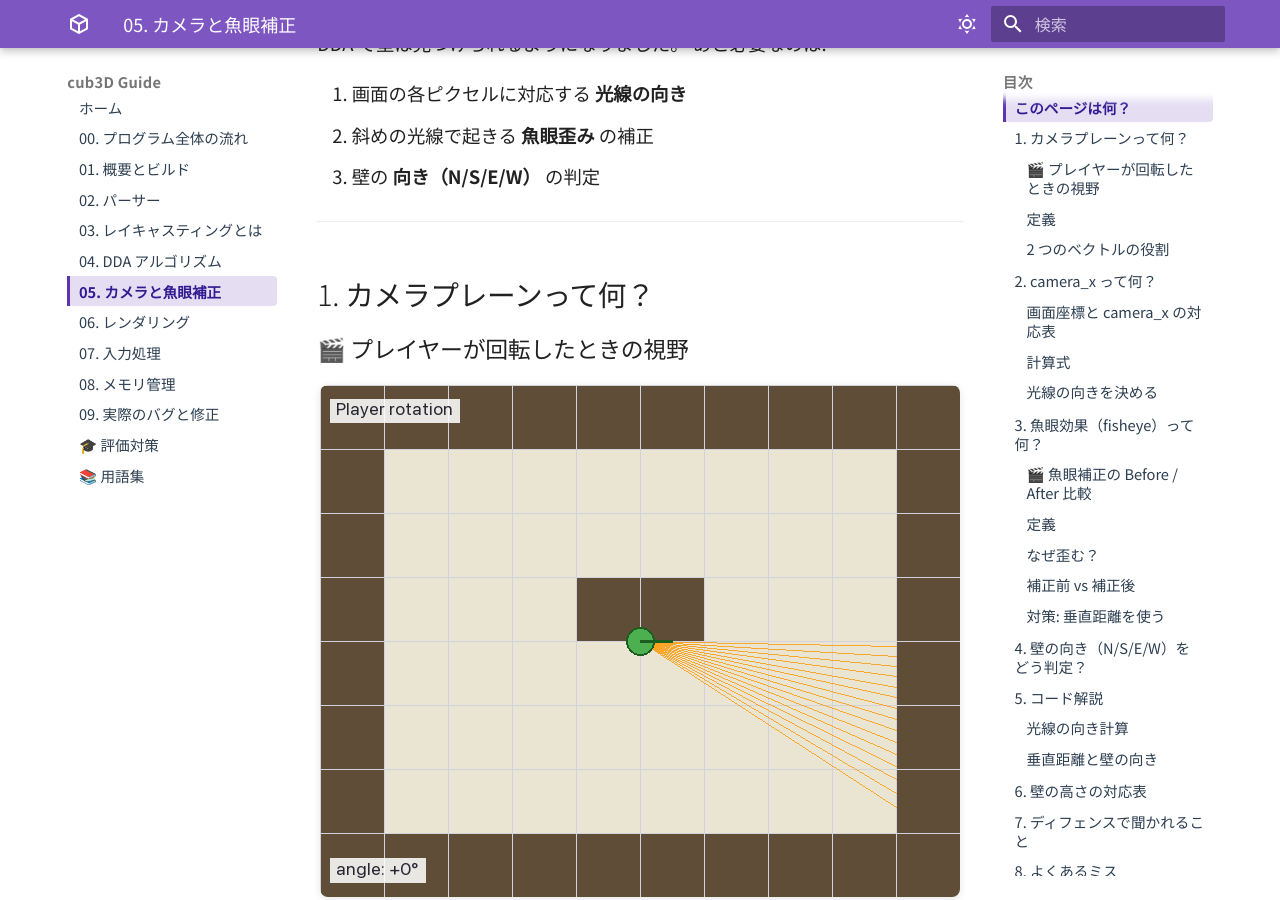
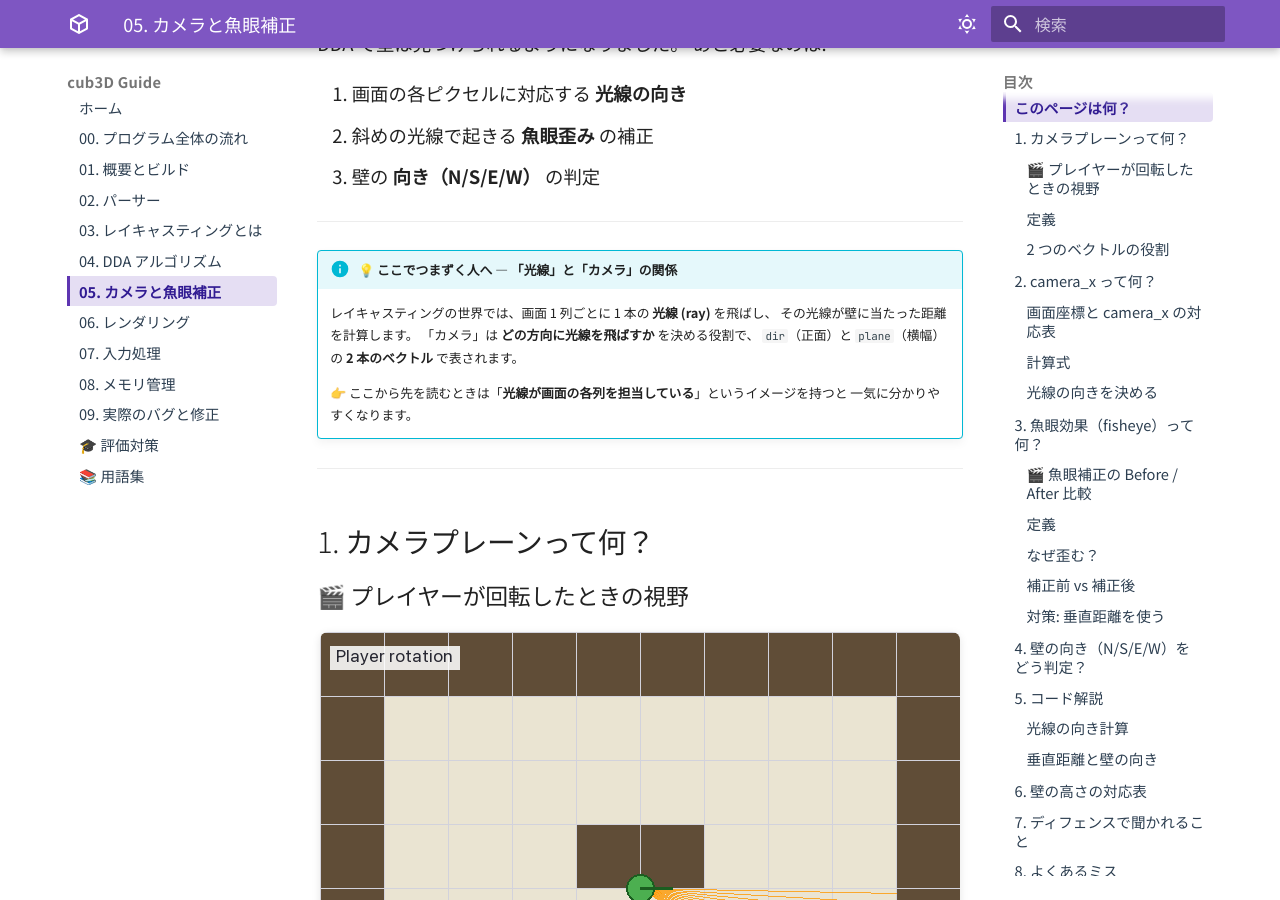
Before and after one commit to Tsunanko/cub3d-guide, an MkDocs documentation site: the page built from docs/05-camera.md, in a window 1280 px wide and 900 px high, scrolled down 477 px. Built offline with MkDocs 1.6.1 and Material for MkDocs 9.7.7, drawn with Linux system fonts in a browser that asks for light colours; some of the changed text lies outside the part shown.

Commit message:
Add beginner stumble-point callouts to raycasting / DDA / camera pages
Adds "ここでつまずく人へ" admonitions explaining what raycasting is
versus a real 3D engine, what a grid line means in the DDA chapter,
how rays and the camera plane relate to each other, and why
perp_wall_dist is needed instead of the raw ray length.

Co-Authored-By: Claude Opus 4.7 (1M context) <noreply@anthropic.com>

```diff
--- a/docs/05-camera.md
+++ b/docs/05-camera.md
@@ -15,6 +15,17 @@ DDA で壁は見つけられるようになりました。
 1. 画面の各ピクセルに対応する **光線の向き**
 2. 斜めの光線で起きる **魚眼歪み** の補正
 3. 壁の **向き（N/S/E/W）** の判定
+
+---
+
+!!! info "💡 ここでつまずく人へ — 「光線」と「カメラ」の関係"
+    レイキャスティングの世界では、画面 1 列ごとに 1 本の **光線 (ray)** を飛ばし、
+    その光線が壁に当たった距離を計算します。
+    「カメラ」は **どの方向に光線を飛ばすか** を決める役割で、
+    `dir`（正面）と `plane`（横幅）の **2 本のベクトル** で表されます。
+
+    👉 ここから先を読むときは「**光線が画面の各列を担当している**」というイメージを持つと
+    一気に分かりやすくなります。
 
 ---
 
@@ -125,6 +136,14 @@ flowchart LR
 
 同じ距離にある壁でも、**斜めの光線のほうが長い**。
 そのまま距離として使うと「端の壁は遠い」と勘違い → 画面端が膨らむ。
+
+!!! info "💡 ここでつまずく人へ — `perp_wall_dist` ってなぜ必要？"
+    光線の長さをそのまま使うと、画面の端の壁ほど距離が長くなり、
+    **遠い = 小さく描画** されるため壁が外側に向かって縮みます（魚眼）。
+
+    そこで「**光線の長さ**」ではなく、
+    「**プレイヤーが向いている方向に投影した長さ (perpendicular distance)**」を使います。
+    これで真っ直ぐな壁が画面上でも真っ直ぐ見えるようになります。
 
 ### 補正前 vs 補正後
 
```
Also changed, not shown: docs/03-raycasting.md (+10 -0 lines), docs/04-dda.md (+9 -0 lines).
